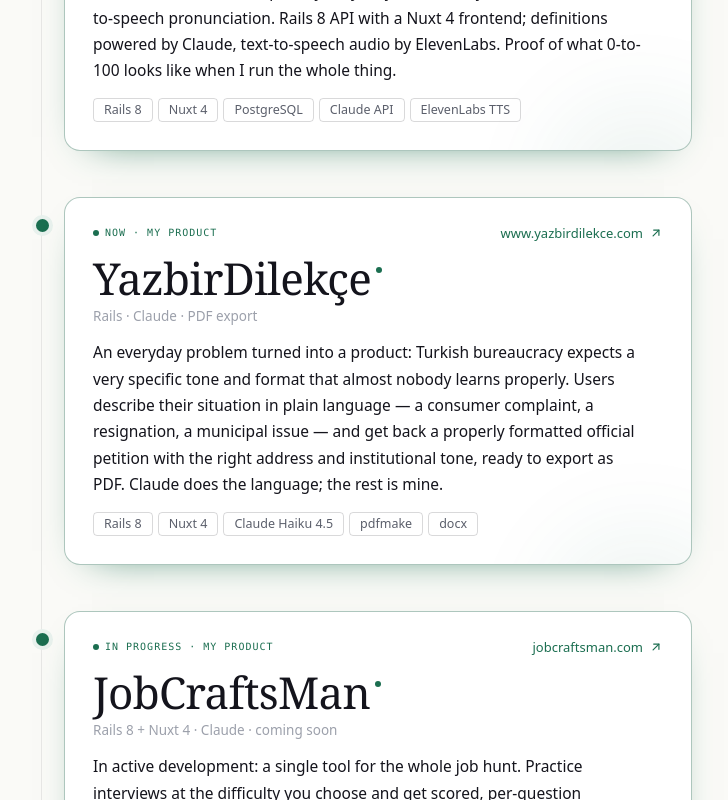
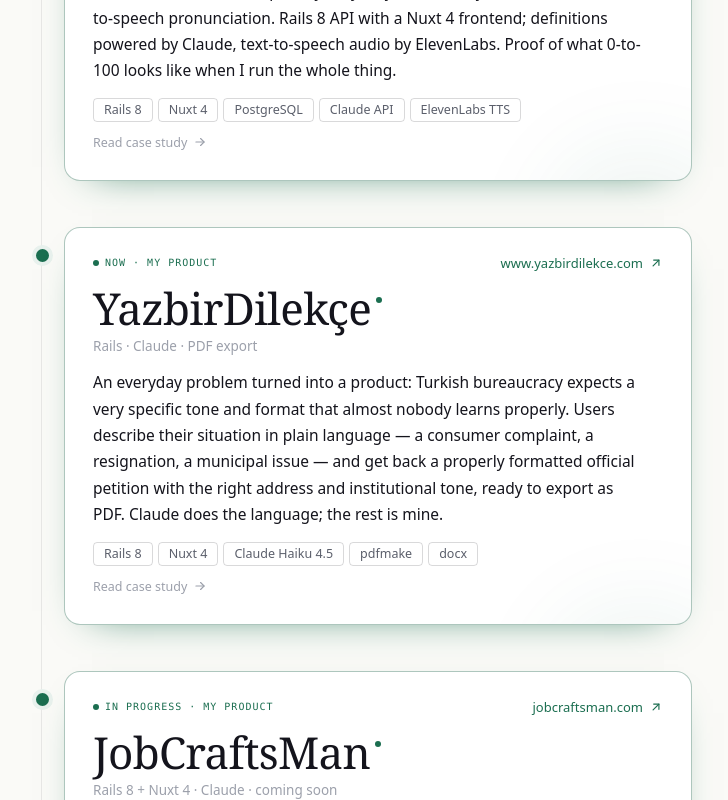
Before and after one commit to sylow/sylow.net, a Nuxt app: page / in a window 1280 px wide. Shown: the part 2580-3380 px from the top of the page, without its empty margins (276-1004 px from the left). Built offline with nearby package versions, Linux system fonts and the light colour scheme.

Commit message:
feat(work): link timeline cards to their case-study pages
Add a quiet "Read case study" internal link on each timeline card that
has a slug, sitting below the external visit link. Gives visitors a way
into the /work/<slug> deep-dives and adds the internal links search
engines were missing.

```diff
--- a/app/assets/css/site.css
+++ b/app/assets/css/site.css
@@ -169,6 +169,10 @@
 .tl-link:hover { color: var(--accent-hover); }
 .tl-link svg { transition: transform 160ms; }
 .tl-link:hover svg { transform: translateX(3px); }
+.tl-case-link { display: inline-flex; align-items: center; gap: 6px; margin-top: 12px; font-size: 12.5px; color: var(--text-3); text-decoration: none; }
+.tl-case-link:hover { color: var(--accent); }
+.tl-case-link svg { transition: transform 160ms; }
+.tl-case-link:hover svg { transform: translateX(3px); }
 
 /* Timeline — featured (Wordy) */
 .tl-item--feature { padding-bottom: 44px; }
--- a/app/components/SiteWork.vue
+++ b/app/components/SiteWork.vue
@@ -22,6 +22,9 @@
         <div class="tl-feature-role">{{ p.role }}</div>
         <p class="tl-feature-body">{{ p.body }}</p>
         <ChipStack :items="p.stack" />
+        <NuxtLink v-if="p.slug" class="tl-case-link" :to="`/work/${p.slug}`">
+          Read case study <AppIcon name="arrowRight" :size="14" :sw="2" />
+        </NuxtLink>
       </article>
       <template v-else>
         <div class="tl-year">{{ ERA_LABEL[p.era] }}</div>
@@ -32,6 +35,9 @@
         <p class="tl-body">{{ p.body }}</p>
         <ProjLink v-if="p.link" :href="p.link" />
         <ChipStack :items="p.stack" />
+        <NuxtLink v-if="p.slug" class="tl-case-link" :to="`/work/${p.slug}`">
+          Read case study <AppIcon name="arrowRight" :size="14" :sw="2" />
+        </NuxtLink>
       </template>
     </div>
   </div>
```
